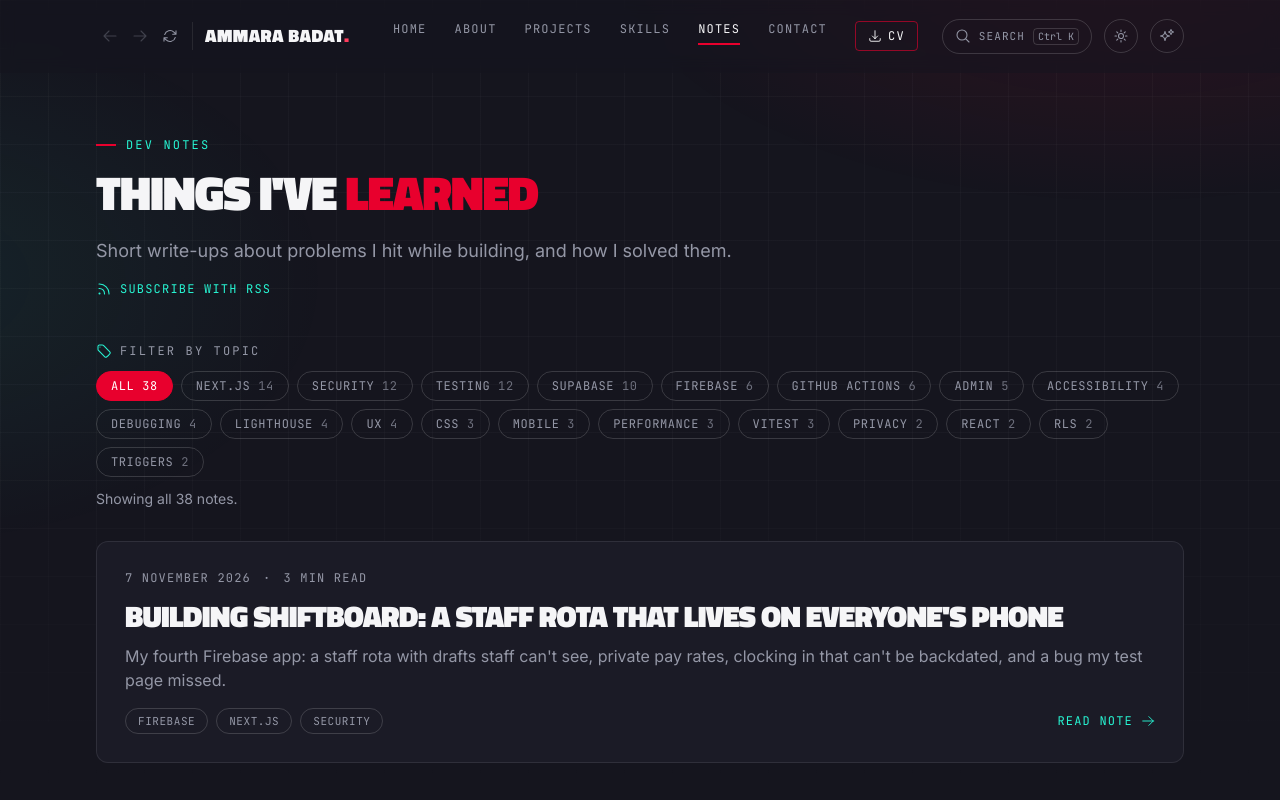
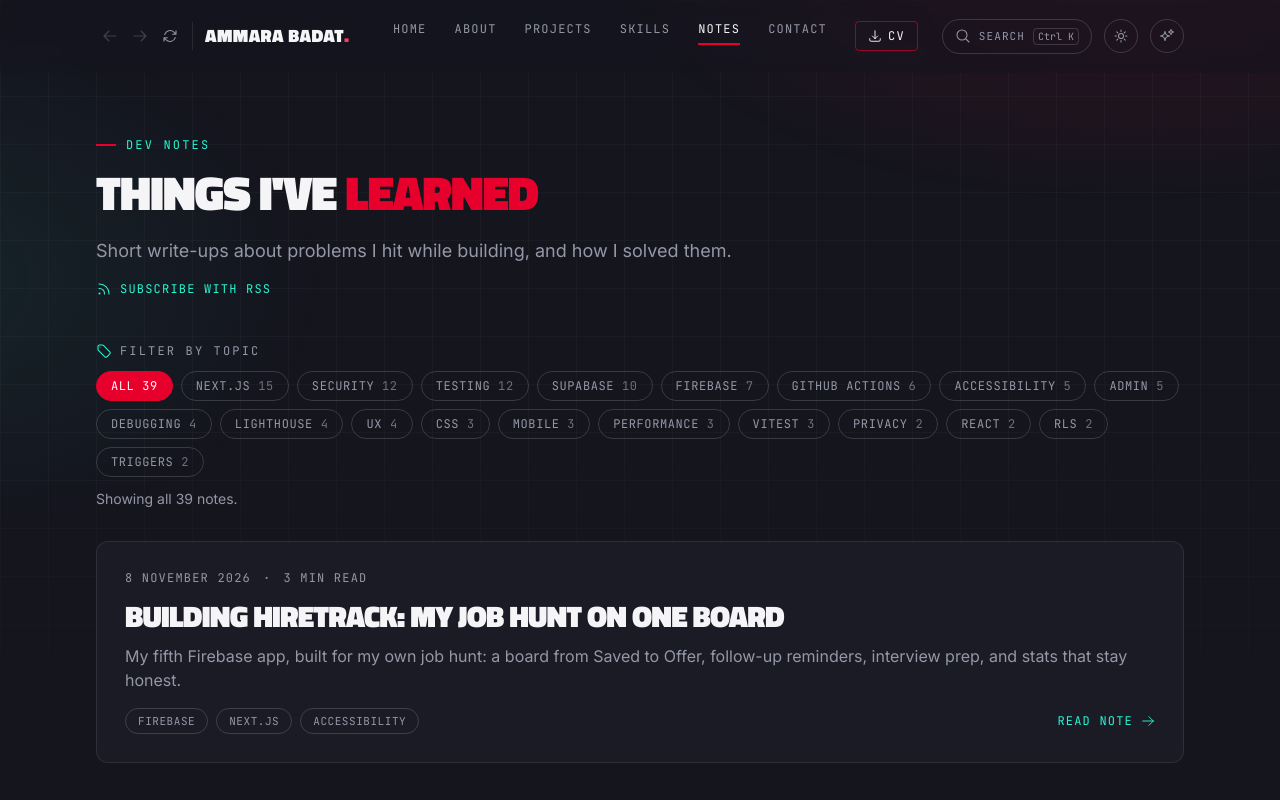
Before and after one commit to ammara-tech/Ammara-Badat-portfolio-Next, a Next.js app: page /notes in a window 1280 px wide. Shown: the top 800 px of the page. Built offline with nearby package versions, Linux system fonts and the light colour scheme.

Commit message:
docs: HireTrack project, dev note and skills evidence; StokvelBook and QueueUp up next

```diff
--- a/content/currently-building.ts
+++ b/content/currently-building.ts
@@ -16,9 +16,16 @@ export type BuildingProject = {
 
 export const currentlyBuilding: BuildingProject[] = [
   {
-    name: "HireTrack",
+    name: "StokvelBook",
     summary:
-      "A job application tracker: a drag-and-drop board from Applied to Offer, interview dates and follow-up reminders. I'm building it for my own job hunt first.",
+      "A shared record book for stokvels and savings clubs: monthly contributions, who has paid, whose turn the payout is, and a statement every member can see.",
+    tags: ["Next.js", "TypeScript", "Firebase"],
+    stage: "next",
+  },
+  {
+    name: "QueueUp",
+    summary:
+      "A walk-in queue for barbers, clinics and small shops: customers join by scanning a QR code and see their place in line live on their phone, instead of waiting inside.",
     tags: ["Next.js", "TypeScript", "Firebase"],
     stage: "next",
   },
--- a/content/notes.ts
+++ b/content/notes.ts
@@ -30,6 +30,57 @@ export type Note = {
 };
 
 export const notes: Note[] = [
+  {
+    slug: "building-hiretrack-job-hunt-board",
+    title: "Building HireTrack: my job hunt on one board",
+    description:
+      "My fifth Firebase app, built for my own job hunt: a board from Saved to Offer, follow-up reminders, interview prep, and stats that stay honest.",
+    date: "2026-11-08",
+    tags: ["Firebase", "Next.js", "Accessibility"],
+    body: [
+      {
+        type: "p",
+        text: "I'm about to start looking for my first developer job, and I could already see the problem: applications on LinkedIn, PNet and company websites, and no single place that says where each one stands. It's easy to forget to follow up, or to walk into an interview without having looked the company up. So I built HireTrack for myself first.",
+      },
+      {
+        type: "p",
+        text: "It's a board with five columns: Saved, Applied, Interview, Offer and Closed. Each job has a page with its details, a follow-up reminder, interviews, interview prep and which CV I sent. A Today page lists what needs doing, and a Stats page shows how the job hunt is going.",
+      },
+      { type: "h2", text: "One function decides what a move means" },
+      {
+        type: "p",
+        text: "Moving a card changes more than its column. Moving it to Applied fills in the date I applied and sets a reminder to follow up a week later. The first answer after applying (an interview, an offer, or a no) is saved as the day I heard back. Once they answer, the automatic reminder goes. Instead of spreading these rules across the screens, they all live in one plain function that takes the job and the new stage and returns what changes. That made them easy to test: every kind of move has its own test.",
+      },
+      { type: "h2", text: "Keeping the stats honest" },
+      {
+        type: "p",
+        text: "I wanted the response rate to mean something. \"They said no\" counts as hearing back, but \"no reply\" doesn't, so closing a job asks why it closed. A job that had an interview and then closed still counts as reaching an interview, because each job keeps its story of when it moved. And everything counts from the day I applied, so jobs I've only saved don't make the rates look worse.",
+      },
+      { type: "h2", text: "Drag and drop that isn't the only way" },
+      {
+        type: "p",
+        text: "Dragging cards between columns feels natural with a mouse, but it doesn't work with a keyboard, and it's clumsy on a phone. So every card also has a small Move to box, and on a phone the stages become tabs showing one column at a time. When a card is dropped between two others, it gets an order number halfway between theirs, so only that one card is saved, not the whole column.",
+      },
+      { type: "h2", text: "Using what ShiftBoard taught me" },
+      {
+        type: "p",
+        text: "In ShiftBoard, editing a shift would have been refused because the form sent back fields it didn't own. This time I started with that lesson: every form on a job's page sends its changes through one function that keeps only the fields that form is allowed to change, trims the text and checks links and dates. The security rules check the same things on Google's servers, so only links starting with http or https can be saved.",
+      },
+      {
+        type: "ul",
+        items: [
+          "Follow-up emails: Email them opens my own email app with a polite message already written, so HireTrack never sends anything itself.",
+          "CVs as links: it keeps each CV version's name and a link to where the file lives, not the file, which keeps it free and private.",
+          "Interviews go into my phone's calendar, so the phone does the reminding.",
+          "Example jobs with made-up companies let anyone try every part, and one press removes them.",
+        ],
+      },
+      {
+        type: "tip",
+        text: "Lesson: when a feature has rules, like what applying or hearing back means, put them in one plain function. The screens get simpler, and the tests can check every case without a database.",
+      },
+    ],
+  },
   {
     slug: "building-shiftboard-staff-rotas",
     title: "Building ShiftBoard: a staff rota that lives on everyone's phone",
--- a/content/skills.ts
+++ b/content/skills.ts
@@ -27,6 +27,7 @@ const papertrail = `${gh}/papertrail`;
 const ticklist = `${gh}/ticklist`;
 const rememba = `${gh}/rememba`;
 const shiftboard = `${gh}/shiftboard`;
+const hiretrack = `${gh}/hiretrack`;
 
 export const skillGroups: SkillGroup[] = [
   {
@@ -181,6 +182,7 @@ export const skillGroups: SkillGroup[] = [
           { label: "TickList (live)", href: "https://ticklist-pi.vercel.app" },
           { label: "Rememba: firestore.rules", href: `${rememba}/blob/main/firestore.rules` },
           { label: "ShiftBoard: managers and staff with different access", href: `${shiftboard}/blob/main/firestore.rules` },
+          { label: "HireTrack: checking every field and link", href: `${hiretrack}/blob/main/firestore.rules` },
         ],
       },
       {
@@ -217,6 +219,7 @@ export const skillGroups: SkillGroup[] = [
           { label: "TickList (live)", href: "https://ticklist-pi.vercel.app" },
           { label: "Rememba (live)", href: "https://rememba-one.vercel.app" },
           { label: "ShiftBoard (live)", href: "https://shiftboard-zeta.vercel.app" },
+          { label: "HireTrack (live)", href: "https://hiretrack-five-phi.vercel.app" },
         ],
       },
       {
```
Also changed, not shown: 1 other file (tests, documents, lock files or other folders).
